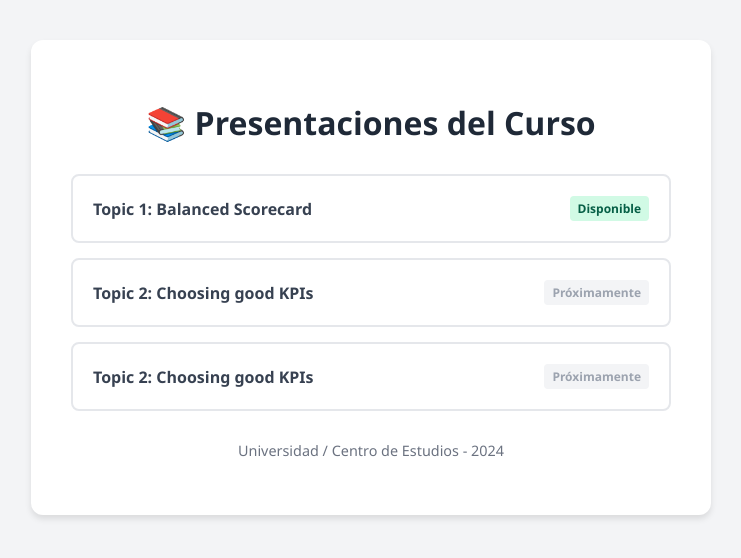
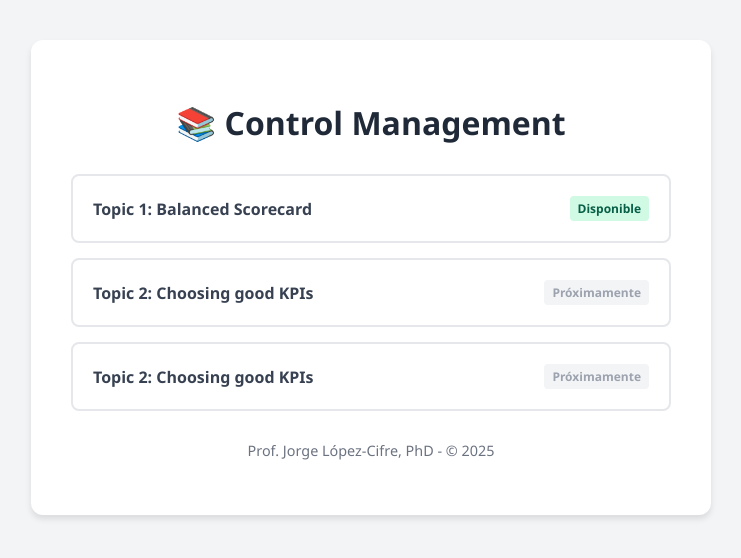
Before and after one commit to jorge4321/Control_Management, a plain HTML site: page index.html in a window 1280 px wide. Shown: the whole page, without its empty margins (269-1010 px from the left). Drawn offline with Linux system fonts and the light colour scheme.

Commit message:
Update course title and footer information

```diff
--- a/index.html
+++ b/index.html
@@ -65,7 +65,7 @@
 <body>
 
     <div class="container">
-        <h1>📚 Presentaciones del Curso</h1>
+        <h1>📚 Control Management</h1>
 
         <ul class="link-list">
             <!-- ENLACE 1 -->
@@ -98,7 +98,7 @@
         </ul>
 
         <p style="text-align: center; color: #6b7280; margin-top: 30px; font-size: 0.9em;">
-            Universidad / Centro de Estudios - 2024
+            Prof. Jorge López-Cifre, PhD - &#169; 2025
         </p>
     </div>
 
```
